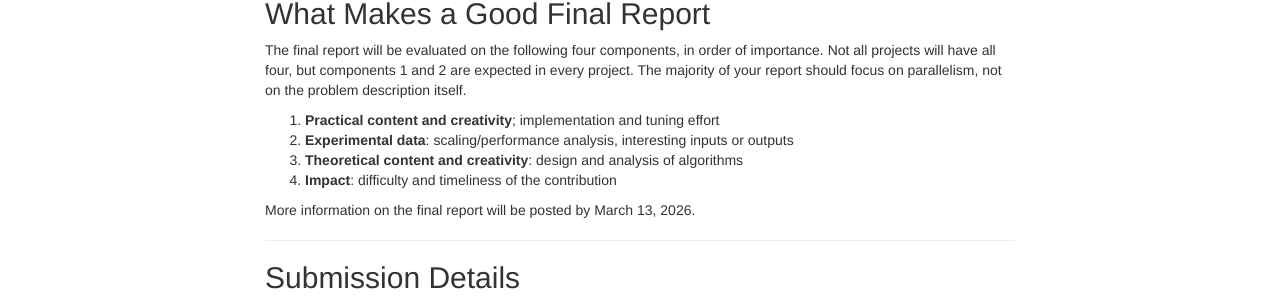
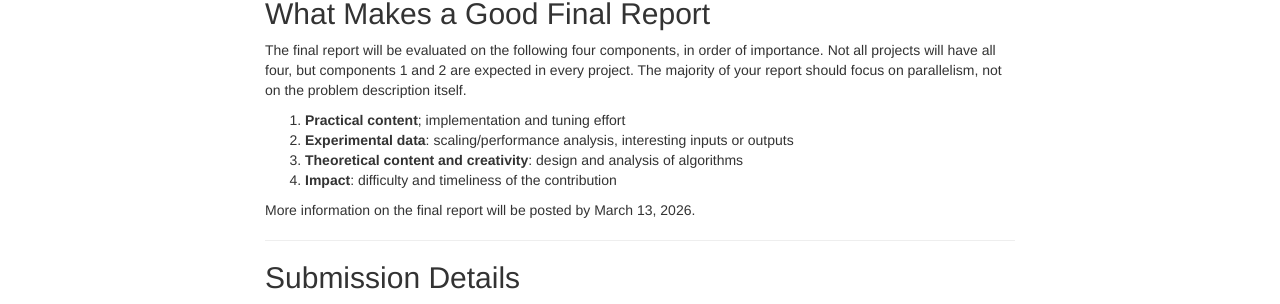
Before and after one commit to cs5220-26sp/web, a Jekyll site: the page built from web/hw/proj-proposal.md, in a window 1280 px wide and 900 px high, scrolled down 1974 px. Shown: the part 148-452 px from the top of the window. Built offline with Jekyll 4.4.1, drawn with Linux system fonts in a browser that asks for light colours; nearby versions of some CDN libraries.

Commit message:
Clarify final report evaluation criteria

```diff
--- a/web/hw/proj-proposal.md
+++ b/web/hw/proj-proposal.md
@@ -91,7 +91,7 @@ _Posters (PDF) will be made publicly available on the course website._
 
 The final report will be evaluated on the following four components, in order of importance. Not all projects will have all four, but components 1 and 2 are expected in every project. The majority of your report should focus on parallelism, not on the problem description itself.
 
-1. **Practical content and creativity**; implementation and tuning effort
+1. **Practical content**; implementation and tuning effort
 2. **Experimental data**: scaling/performance analysis, interesting inputs or outputs
 3. **Theoretical content and creativity**: design and analysis of algorithms
 4. **Impact**: difficulty and timeliness of the contribution
```
